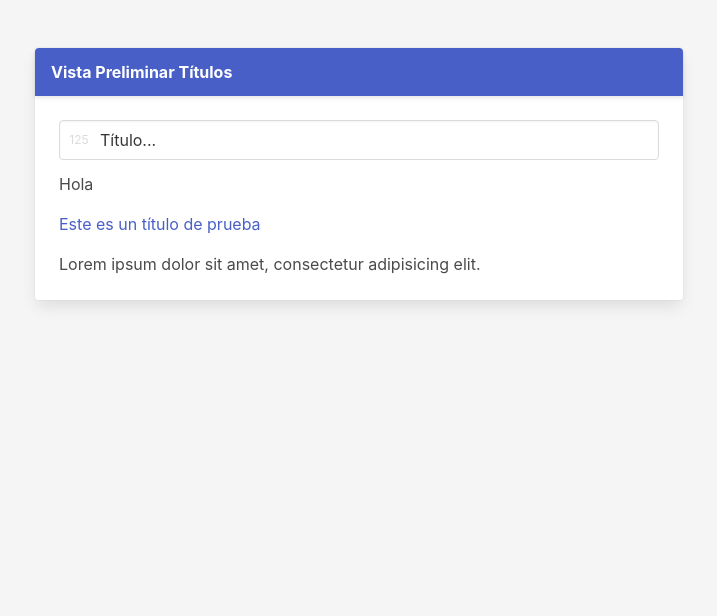
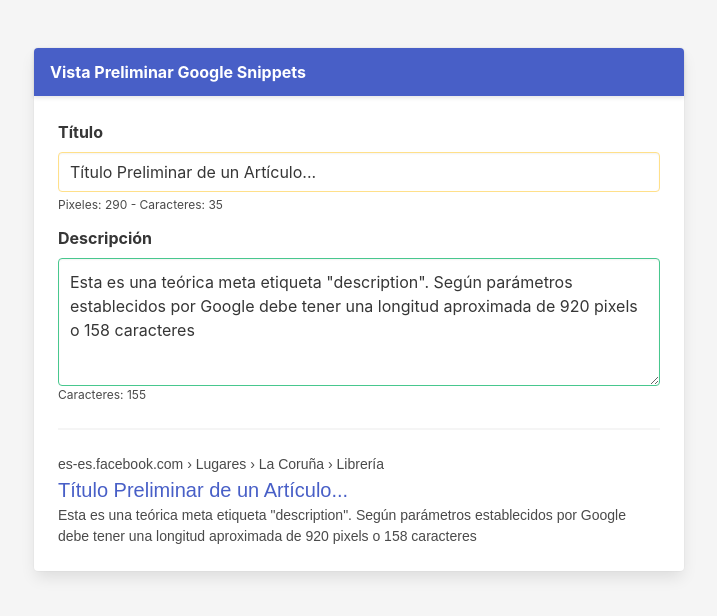
Before and after one commit to jalediazb/seo-tools, a Vue app: page / in a window 1280 px wide. Shown: the top 616 px of the page, without its empty margins (281-998 px from the left). Built offline with nearby package versions, Linux system fonts and the light colour scheme.

Commit message:
Google Snippets Preview

```diff
--- a/src/App.vue
+++ b/src/App.vue
@@ -13,7 +13,7 @@
 <script>
 //import HelloWorld from "./components/HelloWorld";
 import Snippets from "./components/Snippets.vue";
-import 'bulma/css/bulma.css'
+import "bulma/css/bulma.css";
 
 export default {
   name: "App",
@@ -24,8 +24,9 @@ export default {
 };
 </script>
 <style>
-#app {}
+#app {
+}
 .snippet-container {
-	max-width: 648px !important;
+  max-width: 650px !important;
 }
 </style>
--- a/src/components/Snippets.vue
+++ b/src/components/Snippets.vue
@@ -2,27 +2,57 @@
   <div class="column is-full">
     <div class="card">
       <header class="card-header has-background-link">
-      <p class="card-header-title has-text-white">Vista Preliminar Títulos</p>
+        <p class="card-header-title has-text-white">
+          Vista Preliminar Google Snippets
+        </p>
       </header>
       <div class="card-content">
         <div class="content">
           <div class="field">
-          <p class="control has-icons-left">
-            <input v-model="inputTitle" @keyup="contarPixeles()" id="input-title" class="input" type="text">
-            <span class="icon is-small is-left">
-              <span id="count" class="is-size-7">
-                125
-              </span>
-            </span>
+            <label class="label">Título</label>
+            <p class="control mb-1">
+              <input
+                v-model="inputTitle"
+                @keyup="contarPixelesTitulo()"
+                id="input-title"
+                class="input"
+                :class="colorInput"
+                type="text"
+              />
+            </p>
+            <p class="is-size-7">
+              Pixeles: <span>{{ largoTitle }}</span> - Caracteres:
+              <span>{{ caracteresTitulo }}</span>
             </p>
           </div>
-        <p id="breadcrumb">Hola</p>
+          <div class="field">
+            <label class="label">Descripción</label>
+            <div class="control">
+              <textarea
+                class="textarea"
+                :class="colorTextarea"
+                id="textarea-description"
+                v-model="textareaDescription"
+              ></textarea>
+            </div>
+            <p class="is-size-7">
+              Caracteres: <span>{{ caracteresDescription }}</span>
+            </p>
+          </div>
+          <hr />
+          <p id="breadcrumb">
+            es-es.facebook.com › Lugares › La Coruña › Librería
+          </p>
           <p id="titulo" class="has-text-link">
-          <span v-if="inputTitle === 'Título...'">Este es un título de prueba</span>
-          <span v-else-if="inputTitle === ''">-</span>
-          <span v-else>{{ inputTitle }}</span>
+            <span class="max-600" v-if="inputTitle === ''">-</span>
+            <span class="max-600" v-else>{{ inputTitle }}</span>
           </p>
-        <p id="description">Lorem ipsum dolor sit amet, consectetur adipisicing elit.</p>
+          <p id="description">
+            <span v-if="textareaDescription.length < 158">{{
+              textareaDescription
+            }}</span>
+            <span v-else>{{ descripcionRecortada }}</span>
+          </p>
         </div>
       </div>
     </div>
@@ -30,22 +60,68 @@
 </template>
 <script>
 export default {
-  name: 'Snippets',
+  name: "Snippets",
+  mounted() {
+    this.contarPixelesTitulo();
+  },
   data() {
     return {
-      inputTitle: "Título...",
-    }
+      inputTitle: "Título Preliminar de un Artículo...",
+      largoTitle: 0,
+      textareaDescription:
+        'Esta es una teórica meta etiqueta "description". Según parámetros establecidos por Google debe tener una longitud aproximada de 920 pixels o 158 caracteres',
+    };
+  },
+  methods: {
+    contarPixelesTitulo() {
+      let titleText = document.querySelector("#titulo span");
+      this.largoTitle = titleText.offsetWidth;
+    },
   },
   computed: {
-
+    caracteresDescription() {
+      return this.textareaDescription.length;
     },
-  methods: {
-    contarPixeles() {
-      let titleText = document.getElementById('titulo');
-      console.log(titleText);
-    }
-  }
-}
+    caracteresTitulo() {
+      return this.inputTitle.length;
+    },
+    colorInput() {
+      return this.largoTitle > 599
+        ? "is-danger"
+        : this.largoTitle < 400
+        ? "is-warning"
+        : "is-success";
+    },
+    colorTextarea() {
+      return this.textareaDescription.length > 158
+        ? "is-danger"
+        : this.textareaDescription.length < 130
+        ? "is-warning"
+        : "is-success";
+    },
+    descripcionRecortada() {
+      return this.textareaDescription.substring(0, 155) + "...";
+    },
+  },
+};
 </script>
 <style scoped>
+#breadcrumb,
+#description {
+  font-size: 14px;
+  font-family: Arial, sans-serif;
+  margin-bottom: 0;
+}
+#titulo {
+  font-size: 20px;
+  font-family: Arial, sans-serif;
+  margin-bottom: -8px;
+}
+.max-600 {
+  display: inline-block;
+  overflow: hidden;
+  max-width: 600px;
+  text-overflow: ellipsis;
+  white-space: nowrap;
+}
 </style>
```
Lines whose indentation alone changed are shown as unchanged.
